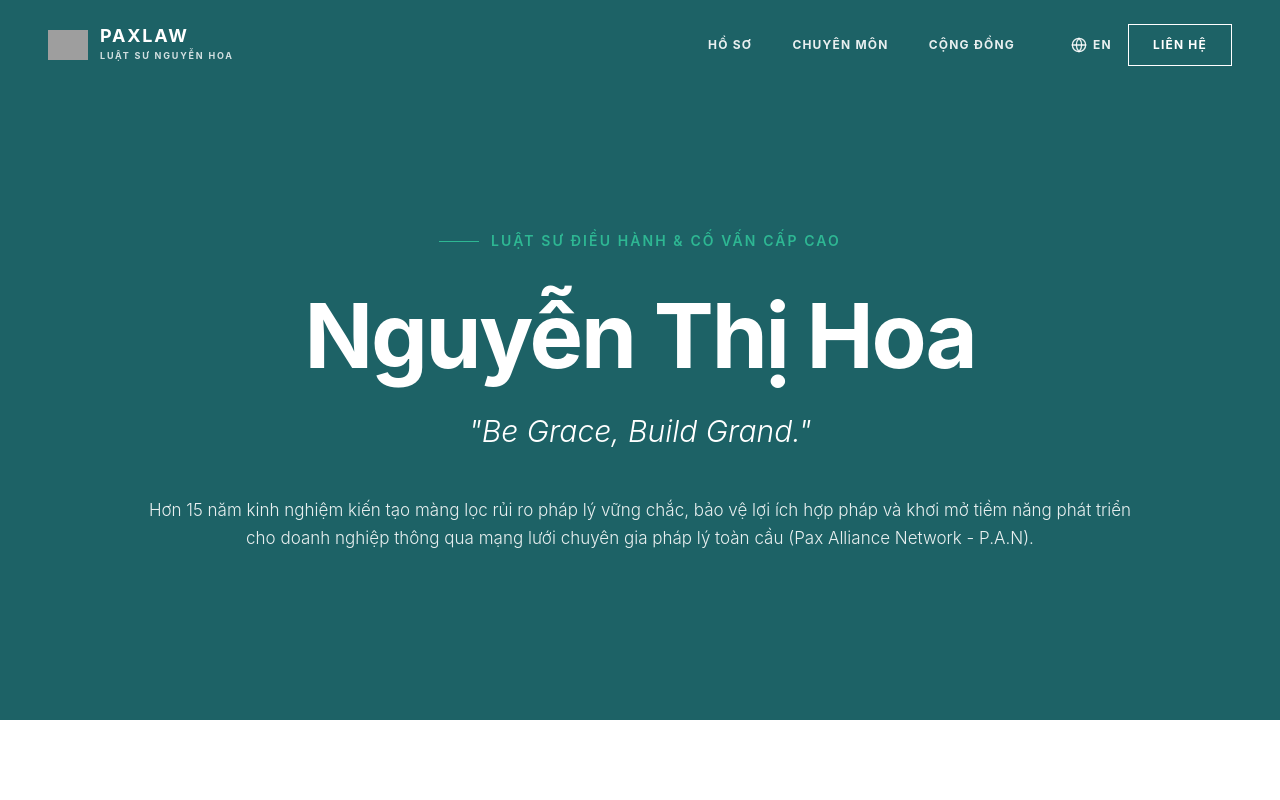
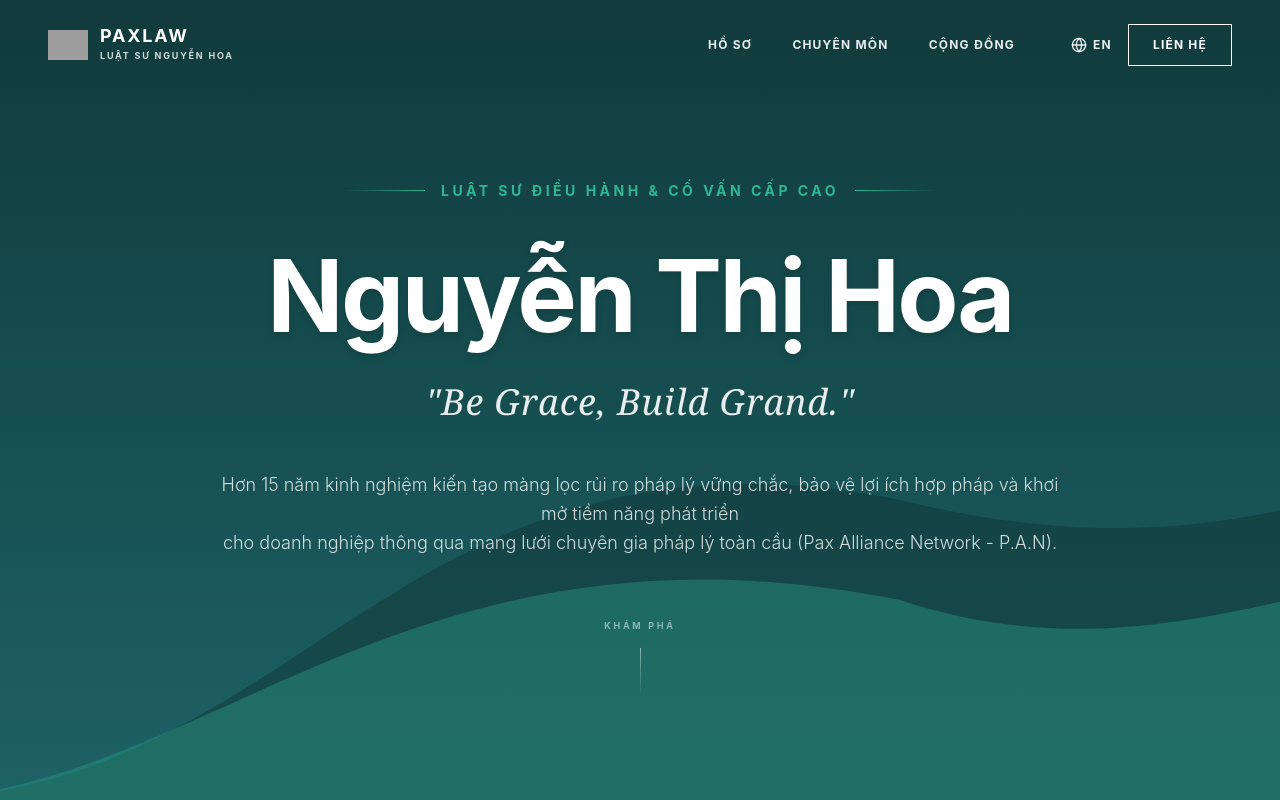
Before and after one commit to lamnt8120/portfolio-nguyen-thi-hoa, a React app: page / in a window 1280 px wide. Shown: the top 800 px of the page. Built offline with nearby package versions, Linux system fonts and the light colour scheme; grey boxes are pictures that could not be loaded; the HTML template or start-up script is replaced by a standard one.

Commit message:
Update App.tsx

```diff
--- a/src/App.tsx
+++ b/src/App.tsx
@@ -16,7 +16,8 @@ const dict = {
     hero: {
       subtitle: "LUẬT SƯ ĐIỀU HÀNH & CỐ VẤN CẤP CAO",
       quote: `"Be Grace, Build Grand."`,
-      desc: "Hơn 15 năm kinh nghiệm kiến tạo màng lọc rủi ro pháp lý vững chắc, bảo vệ lợi ích hợp pháp và khơi mở tiềm năng phát triển <br class='hidden md:block' /> cho doanh nghiệp thông qua mạng lưới chuyên gia pháp lý toàn cầu (Pax Alliance Network - P.A.N)."
+      desc: "Hơn 15 năm kinh nghiệm kiến tạo màng lọc rủi ro pháp lý vững chắc, bảo vệ lợi ích hợp pháp và khơi mở tiềm năng phát triển <br class='hidden md:block' /> cho doanh nghiệp thông qua mạng lưới chuyên gia pháp lý toàn cầu (Pax Alliance Network - P.A.N).",
+      scroll: "Khám phá"
     },
     profile: {
       title: "Tổng quan chuyên môn",
@@ -150,7 +151,6 @@ const dict = {
       { year: "2025 - 2026", title: "Họp BĐH JCI ASEAN Senator", desc: "Thành viên Đoàn VN tham gia cuộc họp BĐH thường quý tại Tô Châu (Trung Quốc) và Sabah (Malaysia).", img: "https://images.unsplash.com/photo-1552664730-d307ca884978?q=80&w=1000&auto=format&fit=crop" },
       { year: "2024", title: "JCI World Congress Đài Loan", desc: "Đại diện Đoàn JCI Việt Nam tham gia hội nghị toàn cầu World Congress cùng hàng ngàn đại biểu quốc tế.", img: "https://i.postimg.cc/4d0BV0Xp/congress.jpg" },
       { year: "2024", title: "Dự án Launch to Leader", desc: "Giám đốc sáng lập dự án của JCI Thăng Long. Vinh dự đạt giải thưởng The Most Social Impact JCI VN 2024.", img: "https://i.postimg.cc/NFTSMtRk/launch-to-leader.jpg" },
-      // Đã cập nhật trạng thái Dự án đang kiến tạo
       { year: "Dự án", title: "JCI Lawyer Council", desc: "Đồng khởi xướng và kiến tạo nền tảng mạng lưới hội đồng luật sư toàn cầu thuộc hệ thống JCI.", img: "https://images.unsplash.com/photo-1560439514-4e9645039924?q=80&w=1000&auto=format&fit=crop" },
     ],
     speakerEvents: [
@@ -171,7 +171,8 @@ const dict = {
     hero: {
       subtitle: "MANAGING ATTORNEY & SENIOR COUNSEL",
       quote: `"Be Grace, Build Grand."`,
-      desc: "Over 15 years of experience in corporate advisory, M&A, financial restructuring, and regulatory compliance. Providing strategic legal guidance <br class='hidden md:block' /> and building global partner networks (Pax Alliance Network - P.A.N) to maximize capital efficiency for multinational clients."
+      desc: "Over 15 years of experience in corporate advisory, M&A, financial restructuring, and regulatory compliance. Providing strategic legal guidance <br class='hidden md:block' /> and building global partner networks (Pax Alliance Network - P.A.N) to maximize capital efficiency for multinational clients.",
+      scroll: "Explore"
     },
     profile: {
       title: "Professional Summary",
@@ -305,7 +306,6 @@ const dict = {
       { year: "2025 - 2026", title: "JCI ASEAN Senate Board Meeting", desc: "Member of the Vietnam Delegation attending the quarterly Board Meeting in Suzhou (China) and Sabah (Malaysia).", img: "https://images.unsplash.com/photo-1552664730-d307ca884978?q=80&w=1000&auto=format&fit=crop" },
       { year: "2024", title: "JCI World Congress, Taiwan", desc: "Represented the JCI Vietnam Delegation at the global World Congress with thousands of international delegates.", img: "https://i.postimg.cc/4d0BV0Xp/congress.jpg" },
       { year: "2024", title: "Launch to Leader Project", desc: "Founding Director of the JCI Thang Long project. Honored to receive The Most Social Impact JCI VN 2024 award.", img: "https://i.postimg.cc/NFTSMtRk/launch-to-leader.jpg" },
-      // Đã cập nhật trạng thái Dự án đang kiến tạo bản Tiếng Anh
       { year: "Upcoming", title: "JCI Lawyer Council", desc: "Co-initiating and architecting the foundation for a global lawyer council network within the JCI system.", img: "https://images.unsplash.com/photo-1560439514-4e9645039924?q=80&w=1000&auto=format&fit=crop" },
     ],
     speakerEvents: [
@@ -538,25 +538,52 @@ export default function App() {
       </nav>
 
       {/* H E R O   S E C T I O N */}
-      <section className="relative min-h-[90vh] flex flex-col items-center justify-center bg-[#1d6266] px-6 text-center z-10 pt-16">
-        <div className="inline-flex items-center space-x-3 mb-10">
-          <div className="h-[1px] w-10 bg-[#2eb793]"></div>
-          <span className="text-[#2eb793] font-semibold tracking-[0.15em] uppercase text-[10px] md:text-sm">{t.hero.subtitle}</span>
+      <section className="relative min-h-[100vh] flex flex-col items-center justify-center bg-gradient-to-b from-[#113a3c] via-[#164e50] to-[#1d6266] px-6 text-center z-10 pt-24 overflow-hidden">
+
+        {/* HỌA TIẾT DẢI LỤA PAXLAW - BACKGROUND MOTIFS */}
+        <div className="absolute inset-0 pointer-events-none overflow-hidden z-0 flex items-end">
+          {/* Lớp lụa Xanh thẫm mờ ảo */}
+          <svg viewBox="0 0 1440 600" fill="none" xmlns="http://www.w3.org/2000/svg" className="absolute bottom-0 w-full min-w-[1440px] opacity-40 mix-blend-multiply">
+            <path d="M-100,600 C300,600 400,200 900,300 C1300,400 1500,200 1600,200 L1600,800 L-100,800 Z" fill="#0d2b2c" />
+          </svg>
+          {/* Lớp lụa Xanh ngọc phát sáng nhẹ */}
+          <svg viewBox="0 0 1440 600" fill="none" xmlns="http://www.w3.org/2000/svg" className="absolute bottom-0 w-full min-w-[1440px] opacity-30 mix-blend-screen">
+            <path d="M-100,600 C200,600 400,300 900,400 C1200,500 1400,300 1600,400 L1600,800 L-100,800 Z" fill="#2eb793" />
+          </svg>
         </div>
 
-        <h1 className="text-5xl md:text-7xl lg:text-[90px] font-bold text-white mb-8 tracking-tight leading-tight md:leading-none">
+        <div className="relative z-10 flex flex-col items-center w-full max-w-6xl">
+          {/* Subtitle cách điệu */}
+          <div className="inline-flex items-center space-x-4 mb-8">
+            <div className="h-[1px] w-12 md:w-20 bg-gradient-to-r from-transparent to-[#2eb793]"></div>
+            <span className="text-[#2eb793] font-bold tracking-[0.25em] uppercase text-[10px] md:text-sm whitespace-nowrap">
+              {t.hero.subtitle}
+            </span>
+            <div className="h-[1px] w-12 md:w-20 bg-gradient-to-l from-transparent to-[#2eb793]"></div>
+          </div>
+
+          {/* Tên Luật Sư */}
+          <h1 className="text-5xl md:text-7xl lg:text-[100px] font-bold text-white mb-6 tracking-tight leading-tight drop-shadow-md">
             {lang === 'vi' ? 'Nguyễn Thị Hoa' : 'Hoa Nguyen'}
           </h1>
 
-        <p className="text-2xl md:text-3xl text-white font-light italic mb-12">
+          {/* Câu Quote */}
+          <p className="text-2xl md:text-3xl lg:text-4xl text-white/90 font-light italic mb-12 tracking-wide font-serif">
             {t.hero.quote}
           </p>
 
-        {/* Đã mở rộng max-w lên 6xl để chữ có đủ không gian dàn thành 2 dòng */}
+          {/* Đoạn mô tả */}
           <p
-          className="text-[15px] md:text-[17px] text-white/90 leading-relaxed max-w-5xl lg:max-w-6xl mx-auto font-light text-center px-4"
+            className="text-[15px] md:text-[18px] text-white/80 leading-relaxed max-w-4xl mx-auto font-light text-center px-4"
             dangerouslySetInnerHTML={{ __html: t.hero.desc }}
           />
+
+          {/* Scroll Indicator */}
+          <div className="mt-20 flex flex-col items-center animate-bounce cursor-pointer" onClick={() => scrollTo('ho-so')}>
+            <span className="text-[9px] font-bold uppercase tracking-[0.3em] text-white/50 mb-4">{t.hero.scroll}</span>
+            <div className="w-[1px] h-12 bg-gradient-to-b from-white/50 to-transparent"></div>
+          </div>
+        </div>
       </section>
 
       {/* SECTION: HỒ SƠ & HÀNH TRÌNH SỰ NGHIỆP */}
```
Lines whose indentation alone changed are shown as unchanged.
